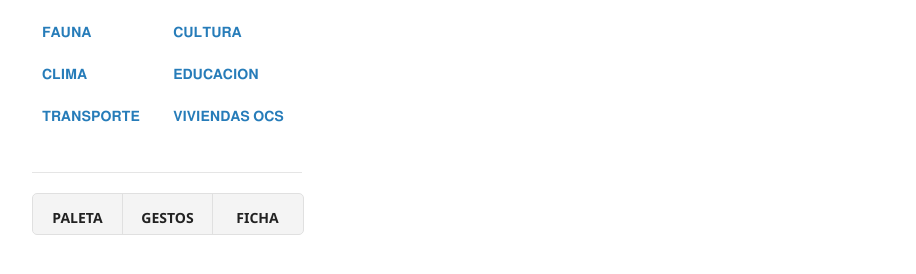
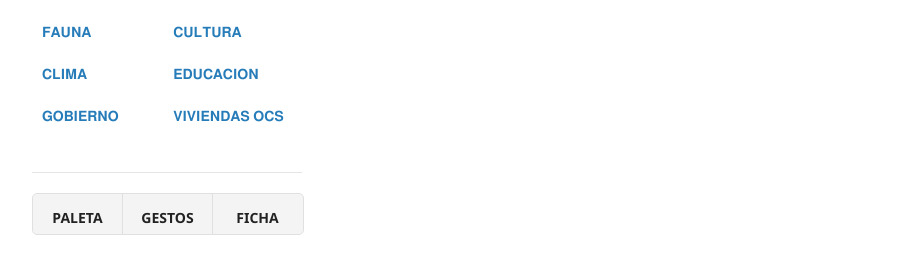
Before and after one commit to BlairSander/ciudad, a Jekyll site: the page built from index.md, in a window 1280 px wide. Shown: the part 392-666 px from the top of the page, without its empty margins (178-1094 px from the left). Built offline with Jekyll 4.4.1, drawn with Linux system fonts in a browser that asks for light colours.

Commit message:
Update default.html

```diff
--- a/_layouts/default.html
+++ b/_layouts/default.html
@@ -25,7 +25,7 @@
 
 
 
-        <table><tr> <td><p class="view"><a href="https://blairsander.github.io/ciudad/cartografia.html">𝐂𝐀𝐑𝐓𝐎𝐆𝐑𝐀𝐅𝐈𝐀</a><br><br><a href="https://blairsander.github.io/ciudad/flora.html">𝐅𝐋𝐎𝐑𝐀 </a><br><br><a href="https://blairsander.github.io/ciudad/fauna.html">𝐅𝐀𝐔𝐍𝐀 </a><br><br><a href="https://blairsander.github.io/ciudad/clima.html">𝐂𝐋𝐈𝐌𝐀</a><br><br><a href="https://blairsander.github.io/ciudad/transporte.html">𝐓𝐑𝐀𝐍𝐒𝐏𝐎𝐑𝐓𝐄</a><br><br> </p> </td>
+        <table><tr> <td><p class="view"><a href="https://blairsander.github.io/ciudad/cartografia.html">𝐂𝐀𝐑𝐓𝐎𝐆𝐑𝐀𝐅𝐈𝐀</a><br><br><a href="https://blairsander.github.io/ciudad/flora.html">𝐅𝐋𝐎𝐑𝐀 </a><br><br><a href="https://blairsander.github.io/ciudad/fauna.html">𝐅𝐀𝐔𝐍𝐀 </a><br><br><a href="https://blairsander.github.io/ciudad/clima.html">𝐂𝐋𝐈𝐌𝐀</a><br><br><a href="https://blairsander.github.io/ciudad/gobierno.html">𝐆𝐎𝐁𝐈𝐄𝐑𝐍𝐎</a><br><br> </p> </td>
 
        <td> <p class="view"><a href="https://blairsander.github.io/ciudad/tecnologia.html">𝐓𝐄𝐂𝐍𝐎𝐋𝐎𝐆𝐈𝐀</a><br><br><a href="https://blairsander.github.io/ciudad/organismos.html">𝐎𝐑𝐆𝐀𝐍𝐈𝐒𝐌𝐎𝐒 </a><br><br><a href="https://blairsander.github.io/ciudad/cultura.html">𝐂𝐔𝐋𝐓𝐔𝐑𝐀  </a><br><br><a href="https://blairsander.github.io/ciudad/educacion.html">𝐄𝐃𝐔𝐂𝐀𝐂𝐈𝐎𝐍 </a><br><br><a href="https://blairsander.github.io/ciudad/ocs.html">𝐕𝐈𝐕𝐈𝐄𝐍𝐃𝐀𝐒 𝐎𝐂𝐒</a><br><br> </p> </td></tr></table>
 
```
